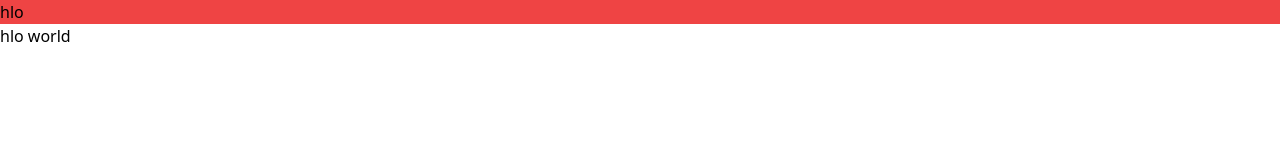
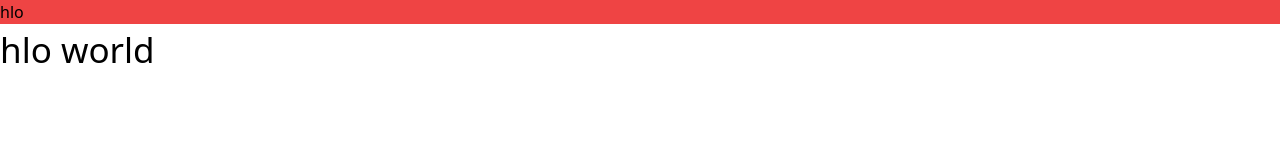
Before and after one commit to ankushchawla7/tailwind-html, a website: page index.html in a window 1280 px wide. Drawn offline with Linux system fonts and the light colour scheme.

Commit message:
text-font-updated

```diff
--- a/index.html
+++ b/index.html
@@ -8,7 +8,7 @@
 </head>
 <body>
     <p class="bg-red-500">hlo</p>
-    <p>hlo world </p>
+    <p class="text-[35px]">hlo world </p>
 
 </body>
 </html>
```
Also changed, not shown: assets/css/output.css.
